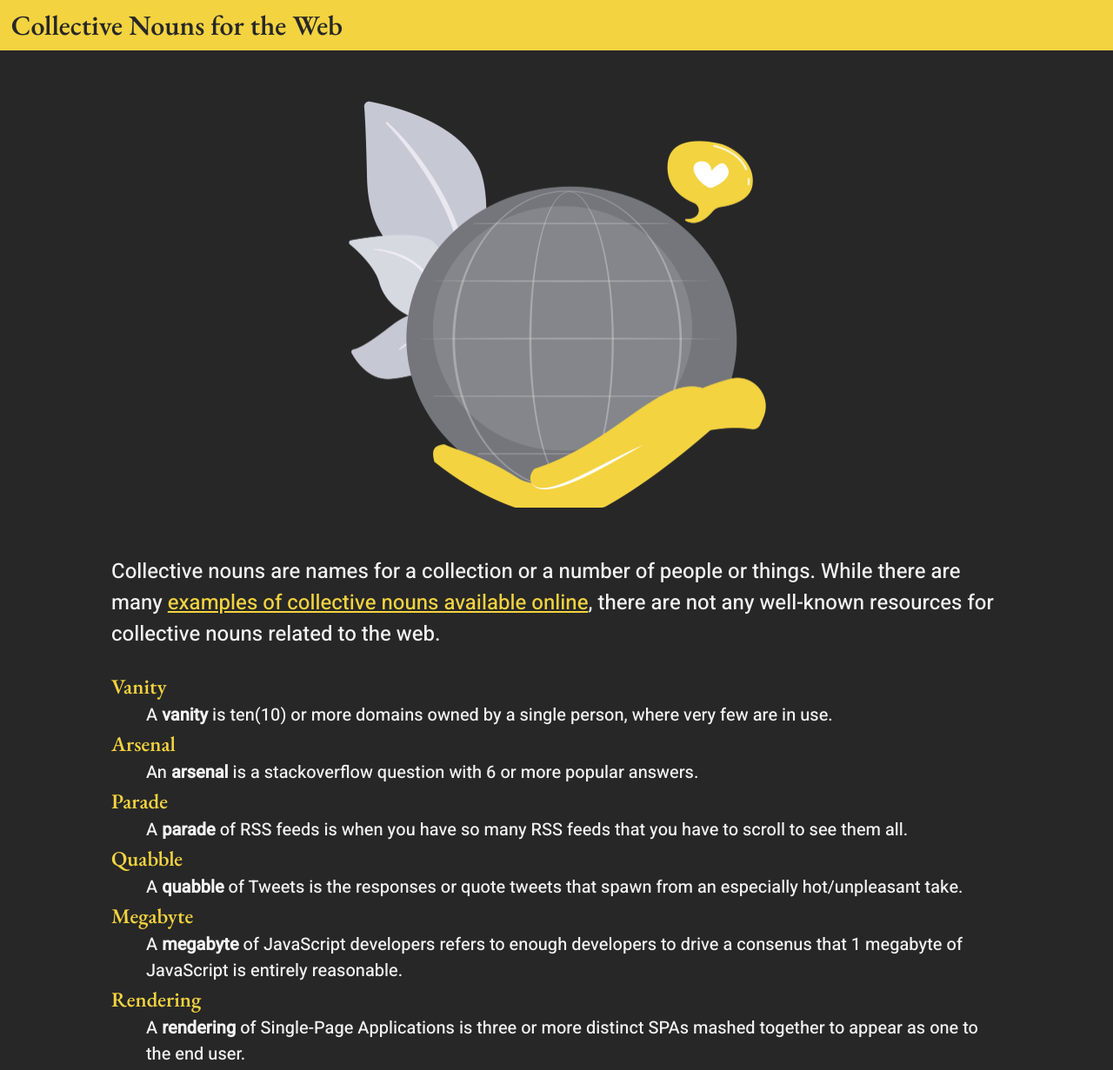
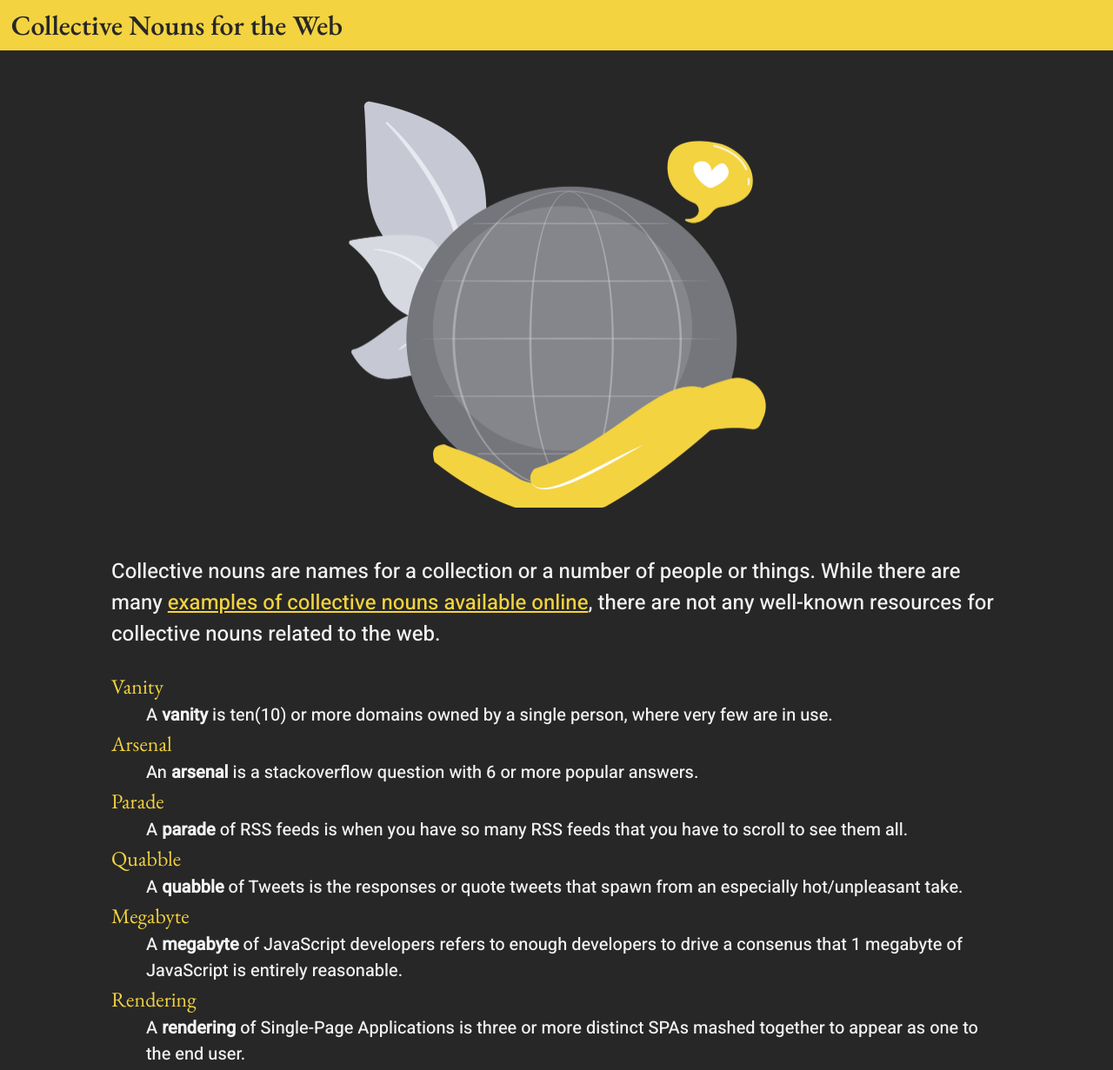
Before and after one commit to MelSumner/collective-nouns, a Svelte app: page / in a window 1280 px wide. Shown: the top 1231 px of the page at 87% size. Built offline with nearby package versions, Linux system fonts and the light colour scheme.

Commit message:
Adds extra font-weight to lighten the font-weight on <dt> el

```diff
--- a/src/app.html
+++ b/src/app.html
@@ -17,7 +17,7 @@
 		<link rel="stylesheet" href="assets/style.css">
 		<link rel="preconnect" href="https://fonts.googleapis.com">
 		<link rel="preconnect" href="https://fonts.gstatic.com" crossorigin>
-		<link href="https://fonts.googleapis.com/css2?family=EB+Garamond:wght@575&family=Heebo:wght@500&display=swap" rel="stylesheet">
+		<link href="https://fonts.googleapis.com/css2?family=EB+Garamond:wght@400;575&family=Heebo:wght@500&display=swap" rel="stylesheet">
 
 
 		%sveltekit.head%
--- a/static/assets/style.css
+++ b/static/assets/style.css
@@ -94,7 +94,7 @@ dl dt {
   font-size: 1.5rem;
   font-family: var(--font-serif);
   /* EB Garamond being loaded is a variable font */
-  font-weight: 575;
+  font-weight: 400;
 }
 
 /* footer */
```
